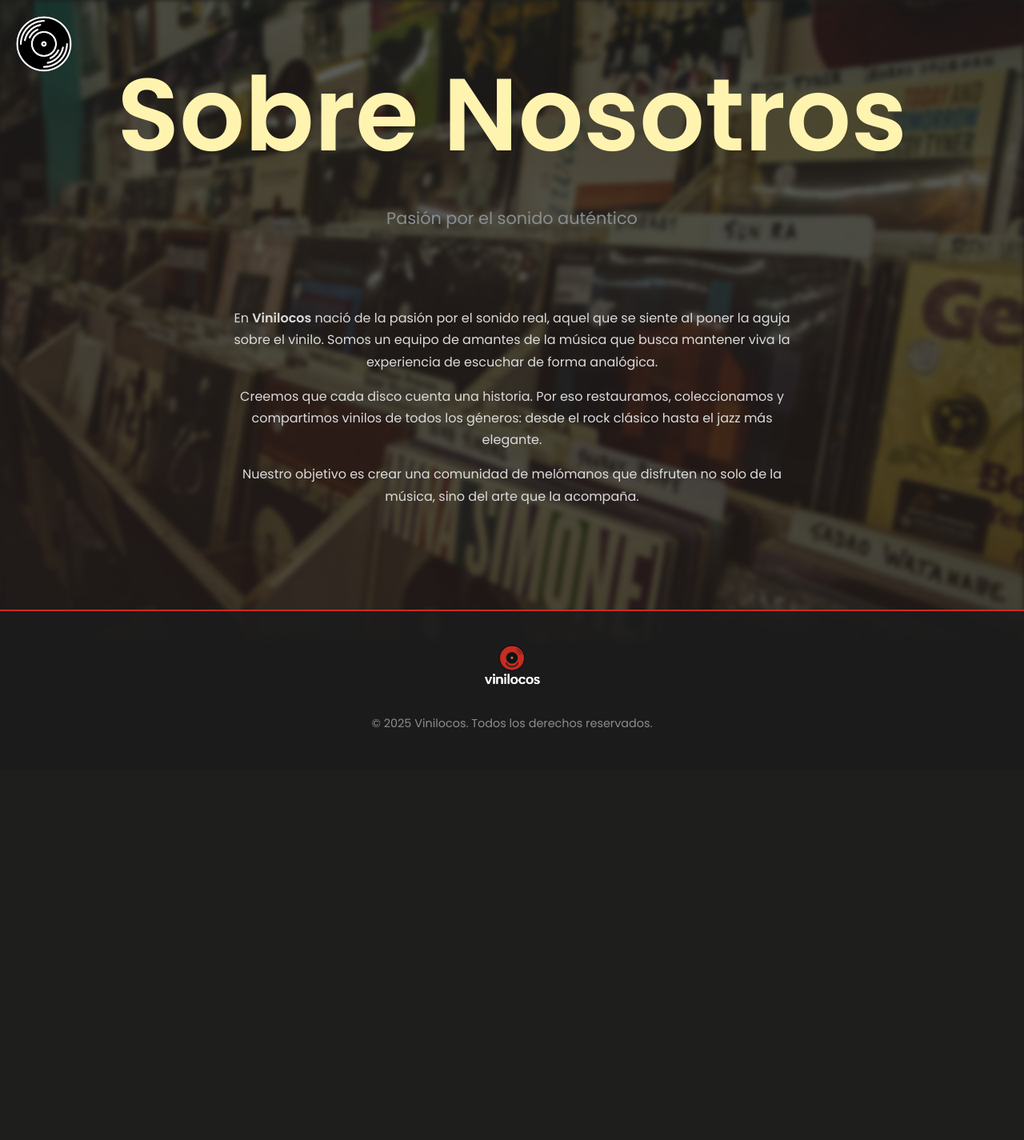
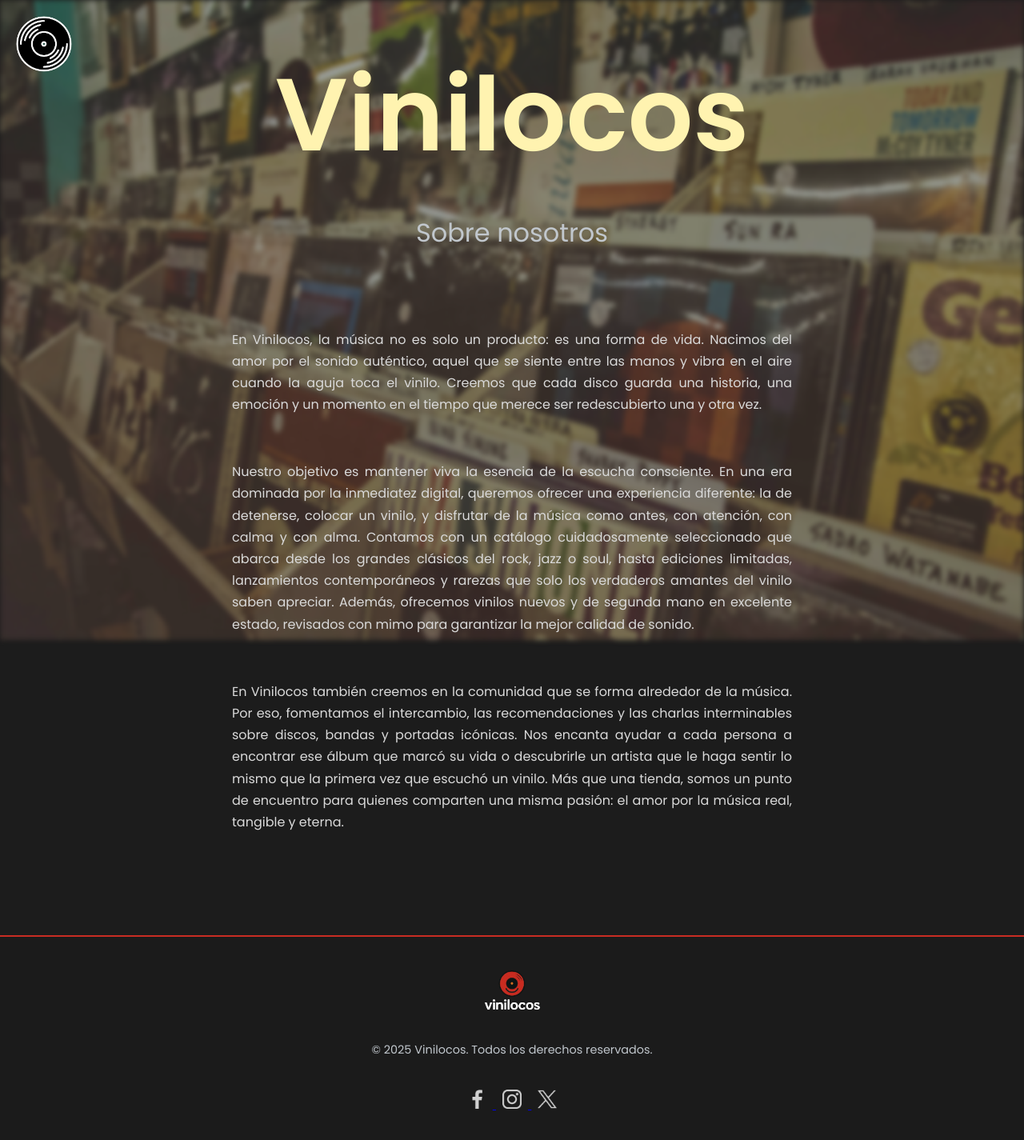
Before and after one commit to Angelsospedra/Vinilocos, a PHP site: page /sobre-nosotros.html in a window 1280 px wide. Shown: the whole page at 80% size. Before the commit the page ends 909 px from the top, so only its background shows below. Run offline with PHP 8.4, Linux system fonts and the light colour scheme.

Commit message:
- arreglamos footer - perfeccionamos estilos

```diff
--- a/CSS/estilos.css
+++ b/CSS/estilos.css
@@ -4,7 +4,7 @@
   --red: #C92C23;
   --black: #1C1C1C;
   --vanilla: #FFF3B0;
-  --gray: #8A8D91;
+  --gray: #c1c7cd;
 }
 
 body {
@@ -119,6 +119,12 @@ body::before {
   text-align: center;
 }
 
+.nosotros {
+
+  text-align: justify;
+
+}
+
 header h1 {
   font-size: 8rem;
   margin: 0;
@@ -126,7 +132,7 @@ header h1 {
 }
 
 header h2 {
-  font-size: 1.3rem;
+  font-size: 2rem;
   font-weight: 400;
   color: var(--gray);
   margin-bottom: 2rem;
--- a/sobre-nosotros.html
+++ b/sobre-nosotros.html
@@ -1,5 +1,6 @@
 <!DOCTYPE html>
 <html lang="es">
+
 <head>
     <meta charset="UTF-8">
     <meta name="viewport" content="width=device-width, initial-scale=1.0">
@@ -7,6 +8,7 @@
     <link rel="stylesheet" href="CSS/estilos.css">
     <title>Sobre Nosotros | Vinilocos</title>
 </head>
+
 <body>
 
     <div class="vinyl-btn" id="menuToggle">
@@ -27,25 +29,39 @@
 
     <main class="content">
         <header>
-      <h1>Sobre Nosotros</h1>
-      <h2>Pasión por el sonido auténtico</h2>
+            <h1>Vinilocos</h1>
+            <h2>Sobre nosotros</h2>
         </header>
 
         <section class="about">
-      <p>
-        En <strong>Vinilocos</strong> nació de la pasión por el sonido real,
-        aquel que se siente al poner la aguja sobre el vinilo.
-        Somos un equipo de amantes de la música que busca mantener viva
-        la experiencia de escuchar de forma analógica.
-      </p>
-      <p>
-        Creemos que cada disco cuenta una historia.
-        Por eso restauramos, coleccionamos y compartimos vinilos
-        de todos los géneros: desde el rock clásico hasta el jazz más elegante.
-      </p>
-      <p>
-        Nuestro objetivo es crear una comunidad de melómanos
-        que disfruten no solo de la música, sino del arte que la acompaña.
+            <p class="nosotros">
+                En Vinilocos, la música no es solo un producto: es una forma de vida. Nacimos del amor por el sonido
+                auténtico, aquel que se siente entre las manos y vibra en el aire cuando la aguja toca el vinilo.
+                Creemos que cada disco guarda una historia, una emoción y un momento en el tiempo que merece ser
+                redescubierto una y otra vez.
+
+            </p><br>
+            <p class="nosotros">
+
+                Nuestro objetivo es mantener viva la esencia de la escucha consciente. En una era dominada por la
+                inmediatez digital, queremos ofrecer una experiencia diferente: la de detenerse, colocar un vinilo, y
+                disfrutar de la música como antes, con atención, con calma y con alma.
+                Contamos con un catálogo cuidadosamente seleccionado que abarca desde los grandes clásicos del rock,
+                jazz o soul, hasta ediciones limitadas, lanzamientos contemporáneos y rarezas que solo los verdaderos
+                amantes del vinilo saben apreciar. Además, ofrecemos vinilos nuevos y de segunda mano en excelente
+                estado, revisados con mimo para garantizar la mejor calidad de sonido.
+
+            </p><br>
+
+            <p class="nosotros">
+
+                En Vinilocos también creemos en la comunidad que se forma alrededor de la música. Por eso, fomentamos el
+                intercambio, las recomendaciones y las charlas interminables sobre discos, bandas y portadas icónicas.
+                Nos encanta ayudar a cada persona a encontrar ese álbum que marcó su vida o descubrirle un artista que
+                le haga sentir lo mismo que la primera vez que escuchó un vinilo.
+                Más que una tienda, somos un punto de encuentro para quienes comparten una misma pasión: el amor por la
+                música real, tangible y eterna.
+
             </p>
         </section>
     </main>
@@ -54,9 +70,23 @@
         <div class="footer-content">
             <img src="IMG/whitelogo.png" alt="Logo Vinilocos" class="footer-logo">
             <p>© 2025 Vinilocos. Todos los derechos reservados.</p>
+        </div><br>
+
+        <div class="social-links">
+      <a href="#" aria-label="Facebook">
+        <img src="IMG/facebook.png" alt="Facebook">
+      </a>
+      <a href="#" aria-label="Instagram">
+        <img src="IMG/instagram.png" alt="Instagram">
+      </a>
+      <a href="#" aria-label="Twitter">
+        <img src="IMG/twitter.png" alt="Twitter">
+      </a>
     </div>
+
     </footer>
 
     <script src="JS/main.js"></script>
 </body>
+
 </html>
```
Also changed, not shown: contacto.html (deleted, +0 -53 lines), index.html (+10 -12 lines), IMG/0.png, IMG/facebook.png (added), IMG/instagram.png (added), IMG/twitter.png (added). Lines whose indentation alone changed are shown as unchanged.
